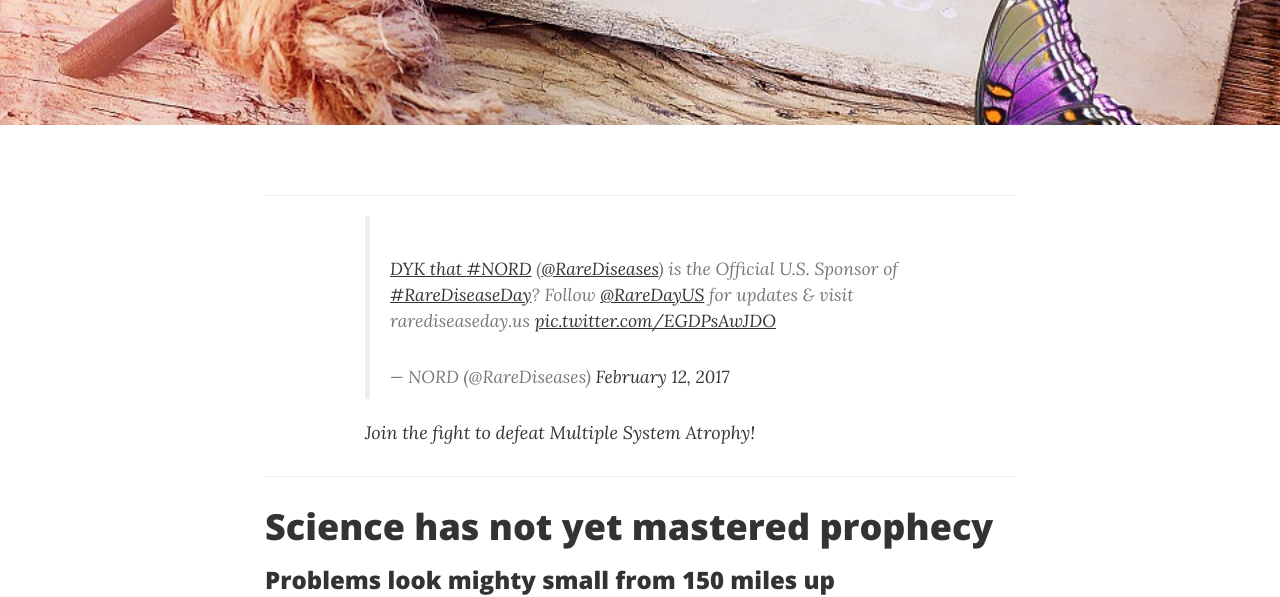
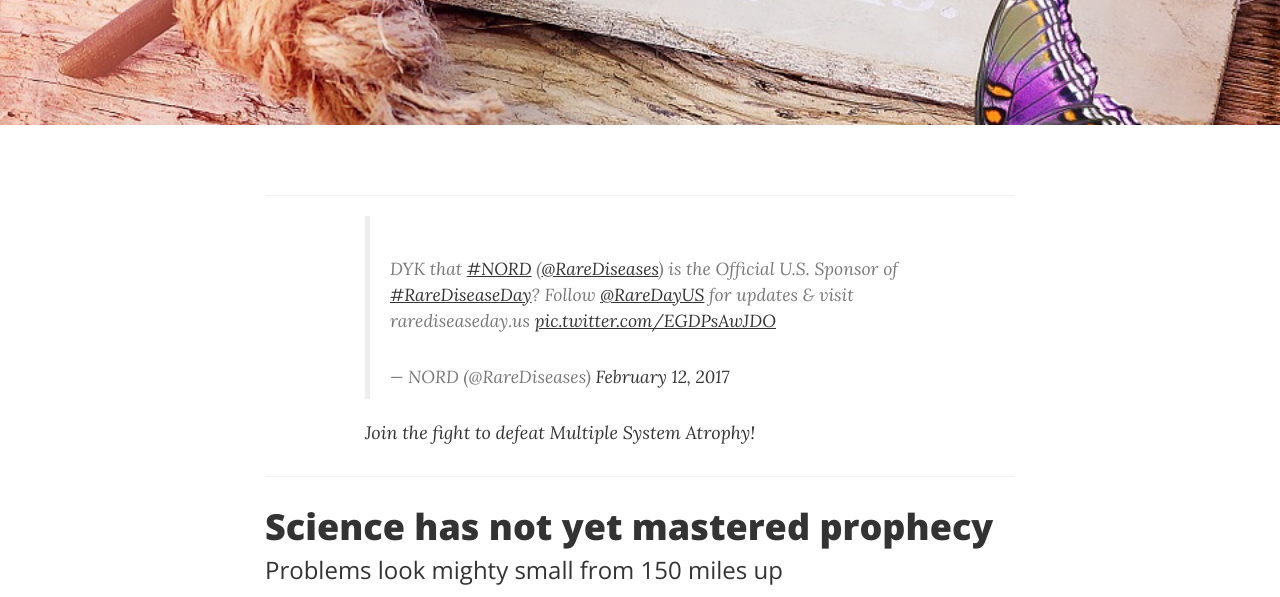
Before and after one commit to bobbidigi/msa-awareness, a website: page index.html in a window 1280 px wide. Shown: the part 326-923 px from the top of the page. Drawn offline with nearby package versions, Linux system fonts and the light colour scheme.

Commit message:
fixed html w3c validation a cannot be nested in a

```diff
--- a/index.html
+++ b/index.html
@@ -105,11 +105,11 @@
                 <hr>
 
                 <div class="post-preview" style="margin-left:100px">
-                    <a href="post.html">
+
 
                 <blockquote class="twitter-tweet" data-lang="en"><p lang="en" dir="ltr">DYK that <a href="https://twitter.com/hashtag/NORD?src=hash">#NORD</a> (<a href="https://twitter.com/RareDiseases">@RareDiseases</a>) is the Official U.S. Sponsor of <a href="https://twitter.com/hashtag/RareDiseaseDay?src=hash">#RareDiseaseDay</a>? Follow <a href="https://twitter.com/RareDayUS">@RareDayUS</a> for updates &amp; visit rarediseaseday.us <a href="https://t.co/EGDPsAwJDO">pic.twitter.com/EGDPsAwJDO</a></p>&mdash; NORD (@RareDiseases) <a href="https://twitter.com/RareDiseases/status/830639323699617792">February 12, 2017</a></blockquote>
                 <script async src="//platform.twitter.com/widgets.js" charset="utf-8"></script>
-                    </a>
+
 
                     <p class="post-meta"><a href="https://msashoe.org/donate/"> Join the fight to defeat Multiple System Atrophy!</a></p>
                 </div>
@@ -119,16 +119,17 @@
                         <h2 class="post-title">
                             Science has not yet mastered prophecy
                         </h2>
-                         <a class="twitter-timeline" data-width="700" data-height="400" data-partner="tweetdeck" data-link-color="#981CEB" href="https://twitter.com/DefeatMsa/lists/msa-charities-list"></a> <script async src="//platform.twitter.com/widgets.js" charset="utf-8"></script>
+
 
                         <h3 class="post-subtitle">
                             Problems look mighty small from 150 miles up
                         </h3>
                     </a>
+                       <a class="twitter-timeline" data-width="700" data-height="250" data-link-color="#981CEB" href="https://twitter.com/MSAshoe">Tweets by MSAshoe</a> <script async src="//platform.twitter.com/widgets.js" charset="utf-8"></script>
                         <h3 class="post-subtitle">
                             We predict too much for the next year and yet far too little for the next ten.
                         </h3>
-
+                        <a class="twitter-timeline" data-width="700" data-height="400" data-partner="tweetdeck" data-link-color="#981CEB" href="https://twitter.com/DefeatMsa/lists/msa-charities-list"></a> <script async src="//platform.twitter.com/widgets.js" charset="utf-8"></script>
 
                 </div>
                 <hr>
@@ -136,8 +137,6 @@
                     <a href="https://msashoe.org/donate/">
                         <h2 class="post-title">
                             Failure is not an option
-
-                       <a class="twitter-timeline" data-width="700" data-height="250" data-link-color="#981CEB" href="https://twitter.com/MSAshoe">Tweets by MSAshoe</a> <script async src="//platform.twitter.com/widgets.js" charset="utf-8"></script>
                         </h2>
                     </a>
                     <a href="https://twitter.com/MSAshoe" class="twitter-follow-button" data-show-count="false">Follow @MSAshoe</a><script async src="//platform.twitter.com/widgets.js" charset="utf-8"></script>
```
